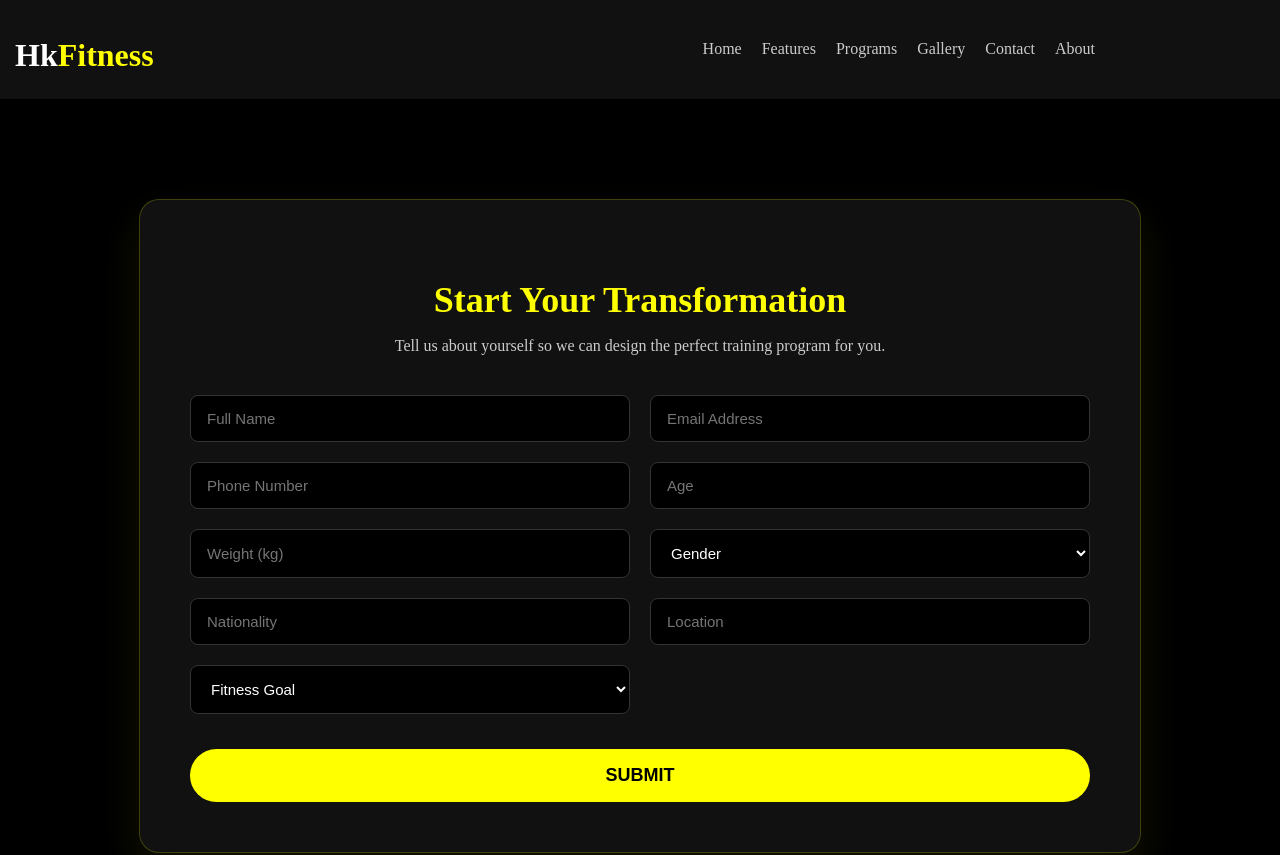
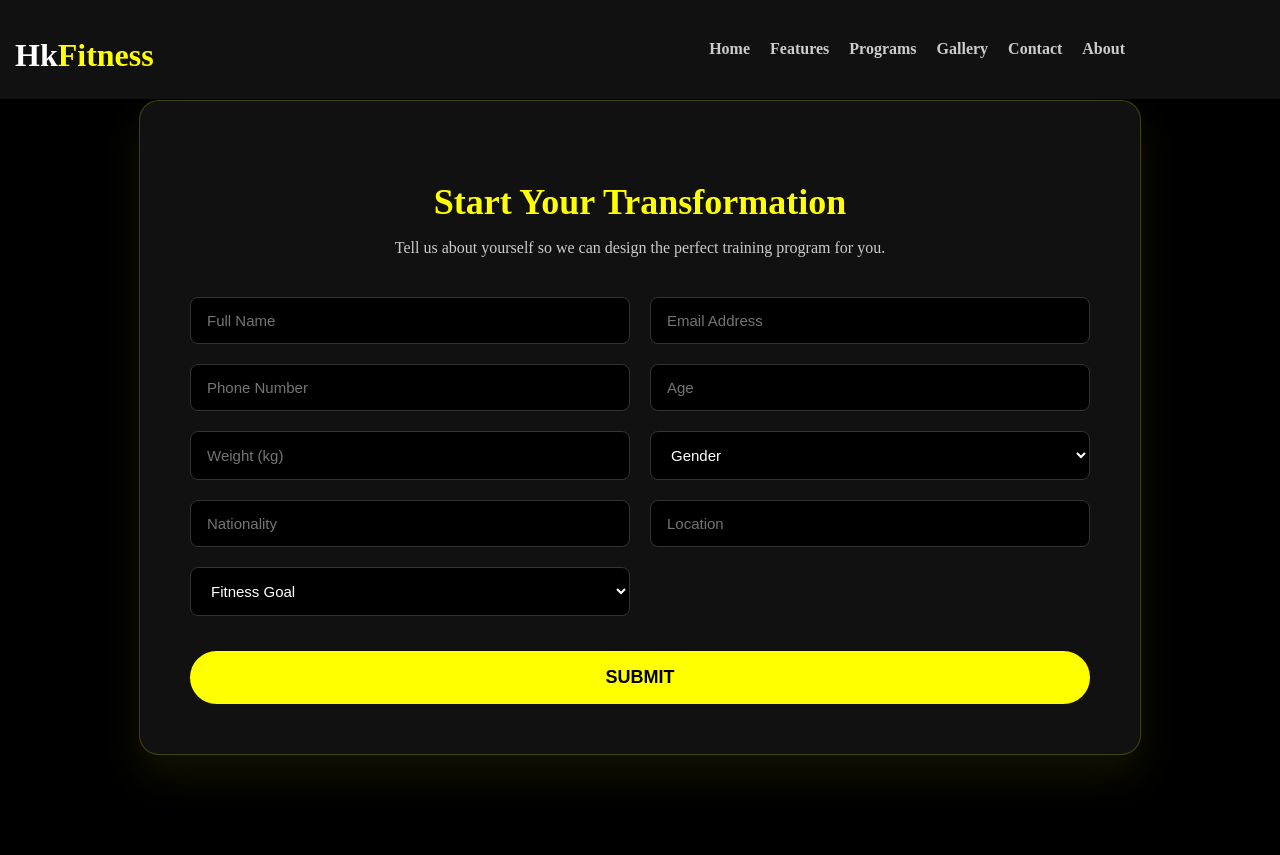
Before and after one commit to BrianKayy/Hkfitness, a React (Create React App) app: page /Contact in a window 1280 px wide. Shown: the top 855 px of the page. Built offline with nearby package versions, Linux system fonts and the light colour scheme.

Commit message:
new updates

```diff
--- a/src/index.css
+++ b/src/index.css
@@ -23,8 +23,23 @@ body {
   padding: 10px 15px;
   background: #111;
   color: #FFFF00;
-  position:
+
+  /* Fixed navbar */
+  position: fixed;
+  top: 0;
+  left: 0;
+  width: 100%;
+  z-index: 1000;
+
+  transition: all 0.3s ease;
 }
+
+/* Optional effect when scrolling */
+.nav.scrolled {
+  background: rgba(17, 17, 17, 0.95);
+  box-shadow: 0 4px 10px rgba(0,0,0,0.3);
+}
+
 .nav h2 {
   font-size: 32px;
   margin-bottom: 15px;
@@ -34,16 +49,17 @@ body {
 .nav span {
   color: yellow;
 }
+
 .nav-links {
   display: flex;
   list-style: none;
   gap: 20px;
-  margin-right:170px;
+  margin-right: 170px;
 }
 
 .nav-links a {
   color: #ccc;
-  font=weight:800;
+  font-weight: 800;
   text-decoration: none;
 }
 
@@ -58,34 +74,32 @@ body {
 
 /* Small devices */
 @media (max-width: 768px) {
-
   .menu-btn {
     display: block;
     color: #FFFF00;
   }
+
   .nav .logo {
-  width: 90px;
-  height: 50px;
-  border-radius: 25px;
-  margin-left: 15px;
+    width: 90px;
+    height: 50px;
+    border-radius: 25px;
+    margin-left: 15px;
+  }
 
-  }
   .nav-links {
     position: absolute;
     top: 60px;
-   left: 0;
-    width:100%;
+    left: 0;
+    width: 100%;
     background: #111;
     flex-direction: column;
     align-items: center;
     display: none;
-
   }
 
   .nav-links.open {
     display: flex;
   }
-
 }
 /***-------Welcome section----------------*/
 .hero {
```
